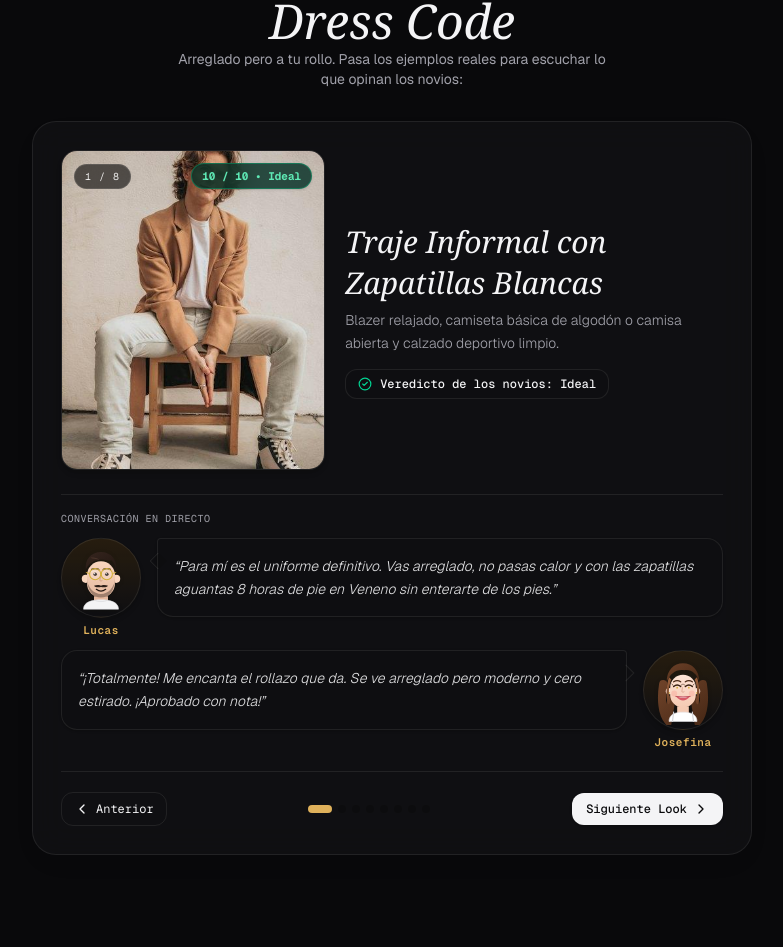
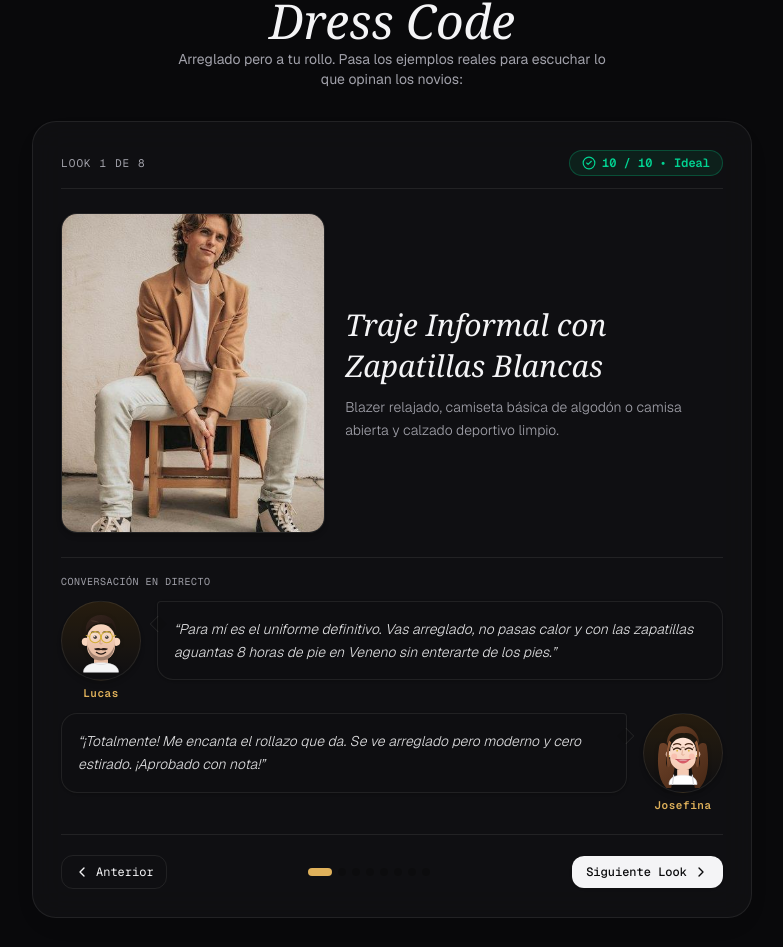
Before and after one commit to cocoxu-bit/boda-lucas-josefina, a Next.js app: page / in a window 1280 px wide. Shown: the part 3940-4887 px from the top of the page, without its empty margins (248-1031 px from the left). Built offline with nearby package versions, Linux system fonts and the light colour scheme; a web font is replaced by a local one.

Commit message:
fix(dresscode): move badges out of image overlay to top card header for unobstructed photo view

```diff
--- a/src/components/DressCodeInspector.tsx
+++ b/src/components/DressCodeInspector.tsx
@@ -424,7 +424,29 @@ export const DressCodeInspector: React.FC = () => {
             transition={{ duration: 0.25 }}
             className="space-y-6"
           >
-            {/* Top Grid: Real Photo & Info */}
+            {/* Top Bar: Look Counter & Verdict Badge (Cleanly outside the photo) */}
+            <div className="flex items-center justify-between gap-3 pb-3 border-b border-[var(--card-border)]">
+              <span className="font-mono-swiss text-[11px] uppercase tracking-widest text-[var(--fg-muted)]">
+                Look {currentIndex + 1} de {OUTFITS.length}
+              </span>
+
+              <span
+                className={`inline-flex items-center gap-1.5 px-3 py-1 rounded-full font-mono-swiss text-xs font-semibold border ${
+                  currentOutfit.mood === "love"
+                    ? "bg-emerald-500/10 text-emerald-400 border-emerald-500/30"
+                    : currentOutfit.mood === "meh"
+                    ? "bg-amber-500/10 text-amber-400 border-amber-500/30"
+                    : "bg-red-500/10 text-red-400 border-red-500/30"
+                }`}
+              >
+                {currentOutfit.mood === "love" && <CheckCircle2 className="w-3.5 h-3.5 text-emerald-400" />}
+                {currentOutfit.mood === "meh" && <AlertTriangle className="w-3.5 h-3.5 text-amber-400" />}
+                {currentOutfit.mood === "veto" && <XCircle className="w-3.5 h-3.5 text-red-400" />}
+                <span>{currentOutfit.score} • {currentOutfit.verdict}</span>
+              </span>
+            </div>
+
+            {/* Top Grid: Real Photo (Pristine, no overlay cutting it) & Info */}
             <div className="grid grid-cols-1 sm:grid-cols-12 gap-5 items-center">
               {/* Left Column: Real Outfit Photo */}
               <div className="sm:col-span-5 relative h-64 sm:h-80 w-full rounded-2xl overflow-hidden border border-[var(--card-border)] shadow-md group bg-black/5 dark:bg-white/5">
@@ -436,45 +458,16 @@ export const DressCodeInspector: React.FC = () => {
                   className="object-cover object-center group-hover:scale-102 transition-transform duration-500"
                   priority
                 />
-
-                {/* Badge Overlay */}
-                <div className="absolute top-3 left-3 right-3 flex items-center justify-between gap-2 z-10">
-                  <span className="px-2.5 py-1 rounded-full bg-black/60 backdrop-blur-md font-mono-swiss text-[10px] text-white/90 uppercase tracking-widest border border-white/10">
-                    {currentIndex + 1} / {OUTFITS.length}
-                  </span>
-
-                  <span
-                    className={`px-2.5 py-1 rounded-full font-mono-swiss text-[11px] font-bold border backdrop-blur-md shadow-sm ${
-                      currentOutfit.mood === "love"
-                        ? "bg-emerald-950/80 text-emerald-300 border-emerald-500/40"
-                        : currentOutfit.mood === "meh"
-                        ? "bg-amber-950/80 text-amber-300 border-amber-500/40"
-                        : "bg-red-950/80 text-red-300 border-red-500/40"
-                    }`}
-                  >
-                    {currentOutfit.score} • {currentOutfit.verdict}
-                  </span>
-                </div>
               </div>
 
-              {/* Right Column: Title, Subtitle and Verdict */}
-              <div className="sm:col-span-7 space-y-3.5 text-left">
-                <div>
-                  <h3 className="font-serif-editorial text-2xl sm:text-3xl text-[var(--fg-primary)] italic leading-snug">
-                    {currentOutfit.title}
-                  </h3>
-                  <p className="font-sans-ui text-xs sm:text-sm text-[var(--fg-muted)] mt-1.5 leading-relaxed font-light">
-                    {currentOutfit.subtitle}
-                  </p>
-                </div>
-
-                {/* Verdict Badge */}
-                <div className="inline-flex items-center gap-2 px-3 py-1.5 rounded-xl border border-[var(--card-border)] bg-black/[0.02] dark:bg-white/[0.03] text-xs font-mono-swiss text-[var(--fg-primary)]">
-                  {currentOutfit.mood === "love" && <CheckCircle2 className="w-3.5 h-3.5 text-emerald-400" />}
-                  {currentOutfit.mood === "meh" && <AlertTriangle className="w-3.5 h-3.5 text-amber-400" />}
-                  {currentOutfit.mood === "veto" && <XCircle className="w-3.5 h-3.5 text-red-400" />}
-                  <span className="font-medium">Veredicto de los novios: {currentOutfit.verdict}</span>
-                </div>
+              {/* Right Column: Title and Subtitle */}
+              <div className="sm:col-span-7 space-y-2.5 text-left">
+                <h3 className="font-serif-editorial text-2xl sm:text-3xl text-[var(--fg-primary)] italic leading-snug">
+                  {currentOutfit.title}
+                </h3>
+                <p className="font-sans-ui text-xs sm:text-sm text-[var(--fg-muted)] leading-relaxed font-light">
+                  {currentOutfit.subtitle}
+                </p>
               </div>
             </div>
 
```
